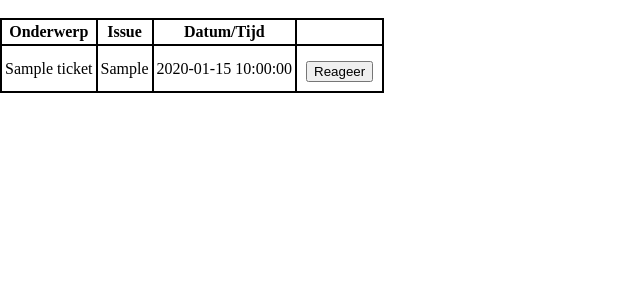
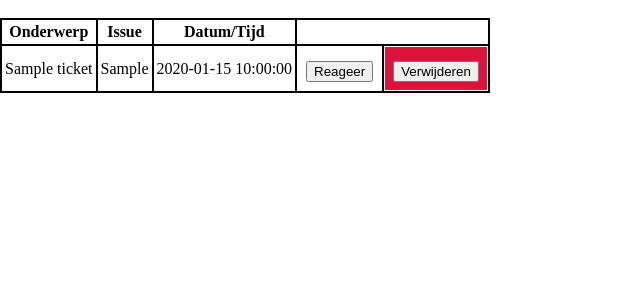
Before and after one commit to bataninkovic/The_Coders, a PHP site: page /mytickets.php?page=reacttoticket&ticket_id=1 in a window 1280 px wide. Shown: the top 300 px of the page, without its empty margins (0-640 px from the left). Run offline with PHP 8.4, Linux system fonts and the light colour scheme; tables that the repository leaves empty or names only in its code hold one stand-in row (values such as "Sample post").

Commit message:
Reacting and changing tickets

```diff
--- a/mytickets.php
+++ b/mytickets.php
@@ -14,7 +14,7 @@
             $buttonref = "<a>href='?page=reacttoticket'></a>";
             $sql = "SELECT * FROM tickets";
             $result = mysqli_query($link, $sql) or die ("Cannot select data from database");
-
+            $deleteticket = "DELETE * FROM tickets";
 
             echo "<div id='mijntickets'>";
 
@@ -25,12 +25,13 @@
                 $onderwerp = $row['subject'];
                 $issue = $row['issue'];
                 $tijd = $row['timestamp'];
+                $id = $row['id'];
 
-                echo "<tr><td>".$onderwerp."</td><div id='myissue'><td>".$issue."</td></div><td>".$tijd."</td><td><div id='reageerknop'><a href='?page=reacttoticket'><input type='button' value='Reageer' </div></a></td></tr>";
+
+                echo "<tr><td>".$onderwerp."</td><div id='myissue'><td>".$issue."</td></div><td>".$tijd."</td><td><div id='reageerknop'><a href='?page=reacttoticket&ticket_id=".$id."'><input type='button' value='Reageer' </div></a></td><td><div id='removebtn'><a href=''><input type='button' value='Verwijderen'></div></td></tr>";
             }
               echo "</table><br/><br/></div>";
               mysqli_close($link)
-
 
             ?>
             </content>
--- a/style.css
+++ b/style.css
@@ -64,7 +64,10 @@ body {
     background-color: yellow;
 }
 
-
+#removebtn{
+    background-color: crimson;
+    margin: -2px;
+}
 
 #succesmsg{
     text-align: center;
```
Also changed, not shown: reacttoticket.php (+11 -1 lines).
